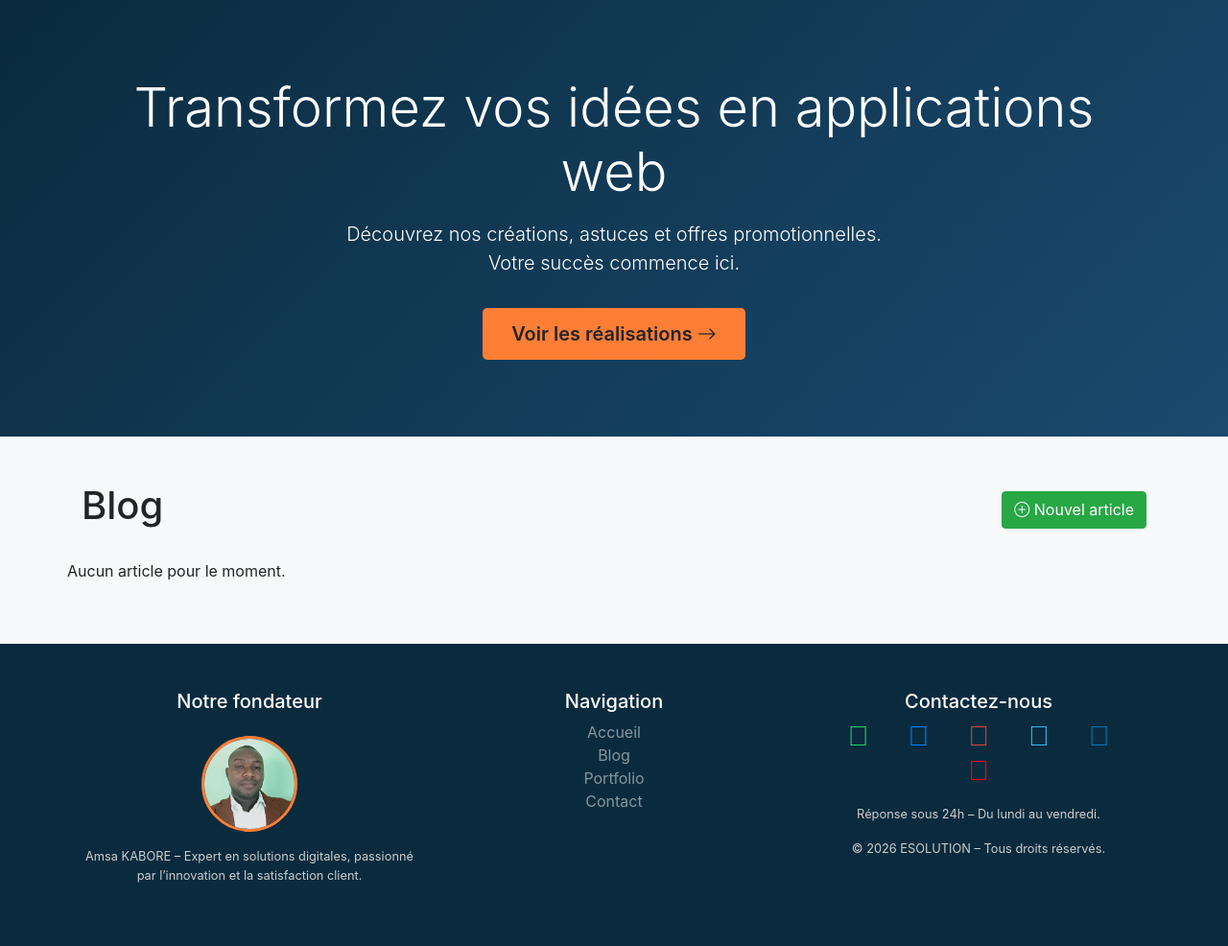
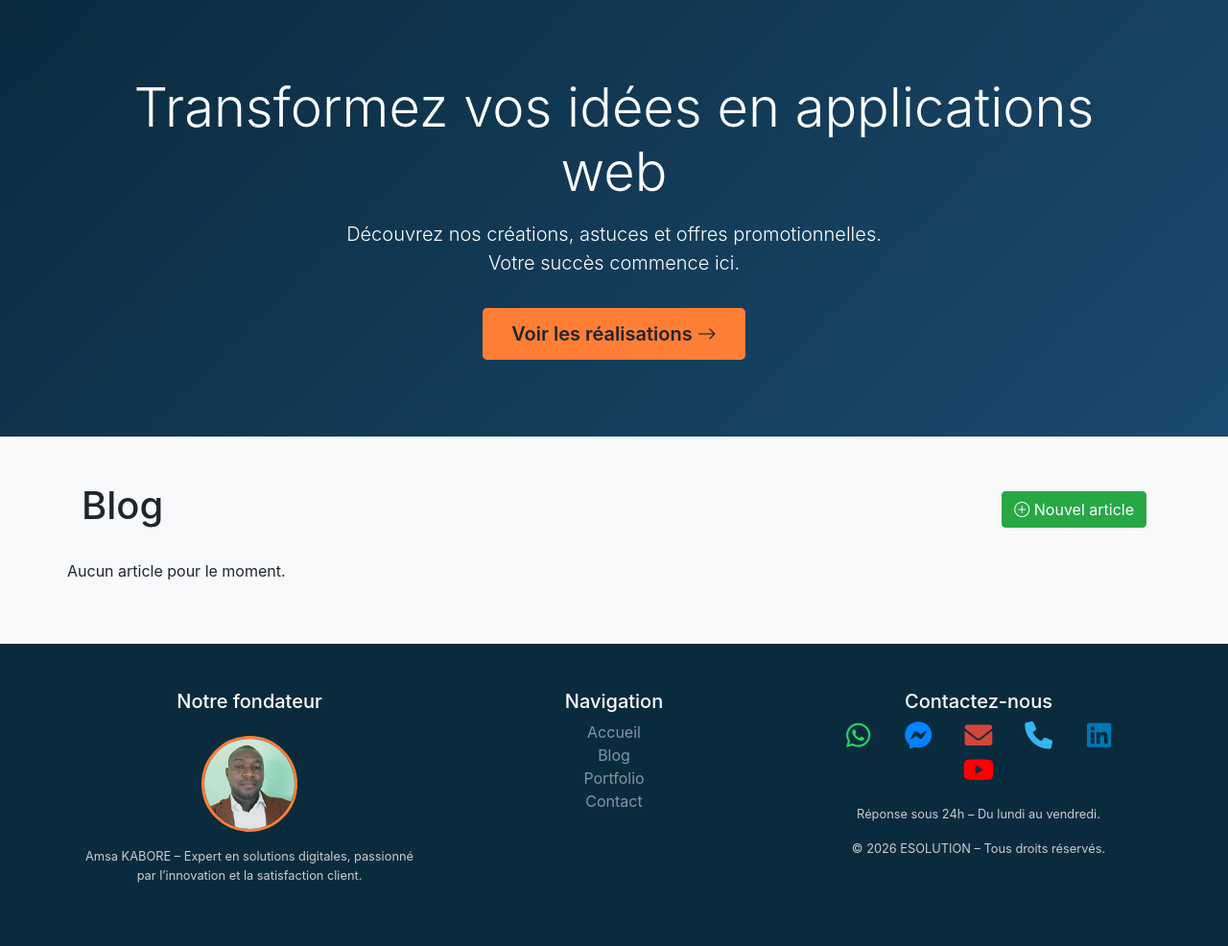
Before and after one commit to kaboreamsa/monsite, a Django app: page /blog/ in a window 1280 px wide. Shown: the part 97-1083 px from the top of the page at 96% size. Run offline with Django 5.2, Linux system fonts and the light colour scheme; data that the repository does not hold is empty; parts of the project's set-up code (start-up, migrations or seed data) failed here and were passed over; some libraries are stand-ins or nearby versions.

Commit message:
maj dashboard avec tous les elements et icons collectstatic cnd

```diff
--- a/templates/base.html
+++ b/templates/base.html
@@ -6,10 +6,11 @@
     <meta name="viewport" content="width=device-width, initial-scale=1.0">
     <title>{% block title %}ESOLUTION{% endblock %}</title>
     <link rel="stylesheet" href="{% static 'css/style.css' %}">
-    <link href="{% static 'css/bootstrap-icons.min.css' %}" rel="stylesheet">
     <link rel="stylesheet" href="{% static 'bootstrap.min.css' %}">
+    <link rel="stylesheet" href="{% static 'css/bootstrap-icons.min.css' %}">
     <link rel="stylesheet" href="{% static 'css/style.css' %}">
     <link rel="stylesheet" href="{% static 'css/navbar.css' %}">
+    <link rel="stylesheet" href="https://cdnjs.cloudflare.com/ajax/libs/font-awesome/6.0.0-beta3/css/all.min.css">
     <link rel="stylesheet" href="{% static 'css/all.min.css' %}">
 
     <style>
```
